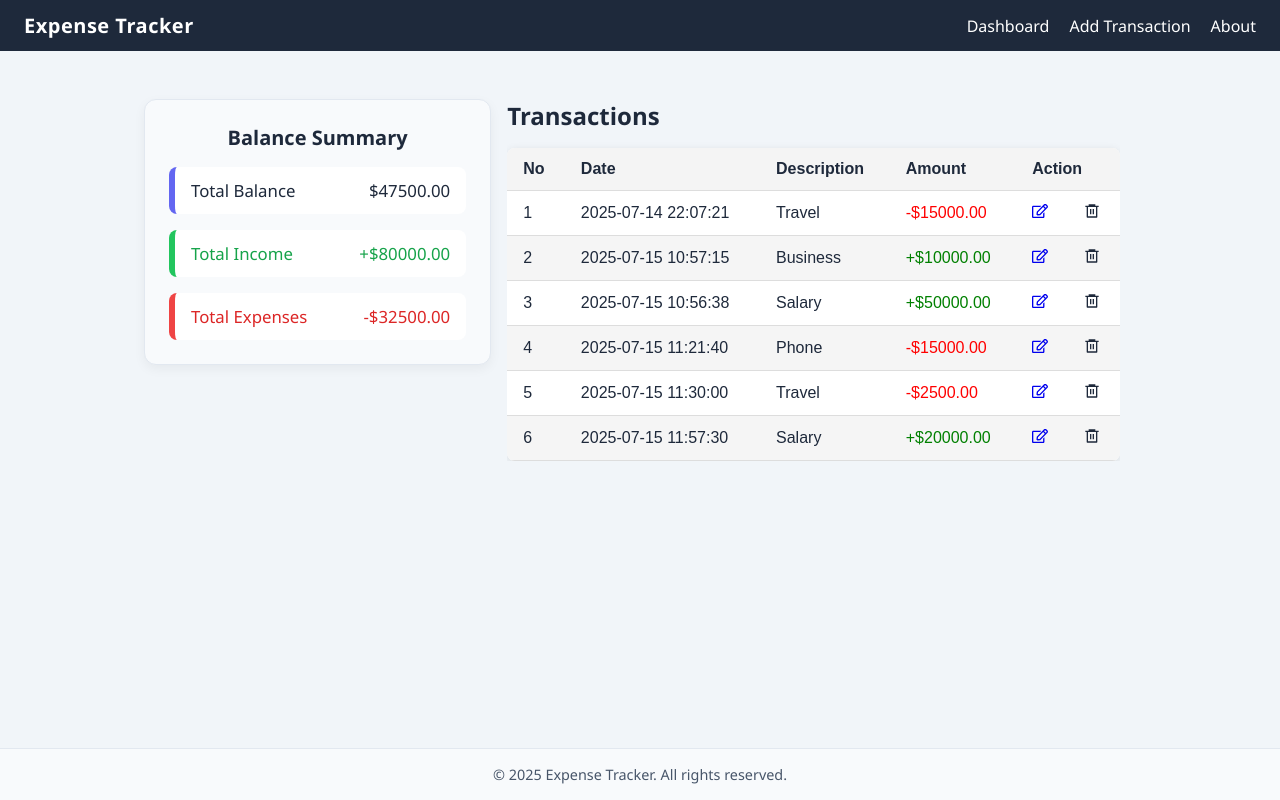
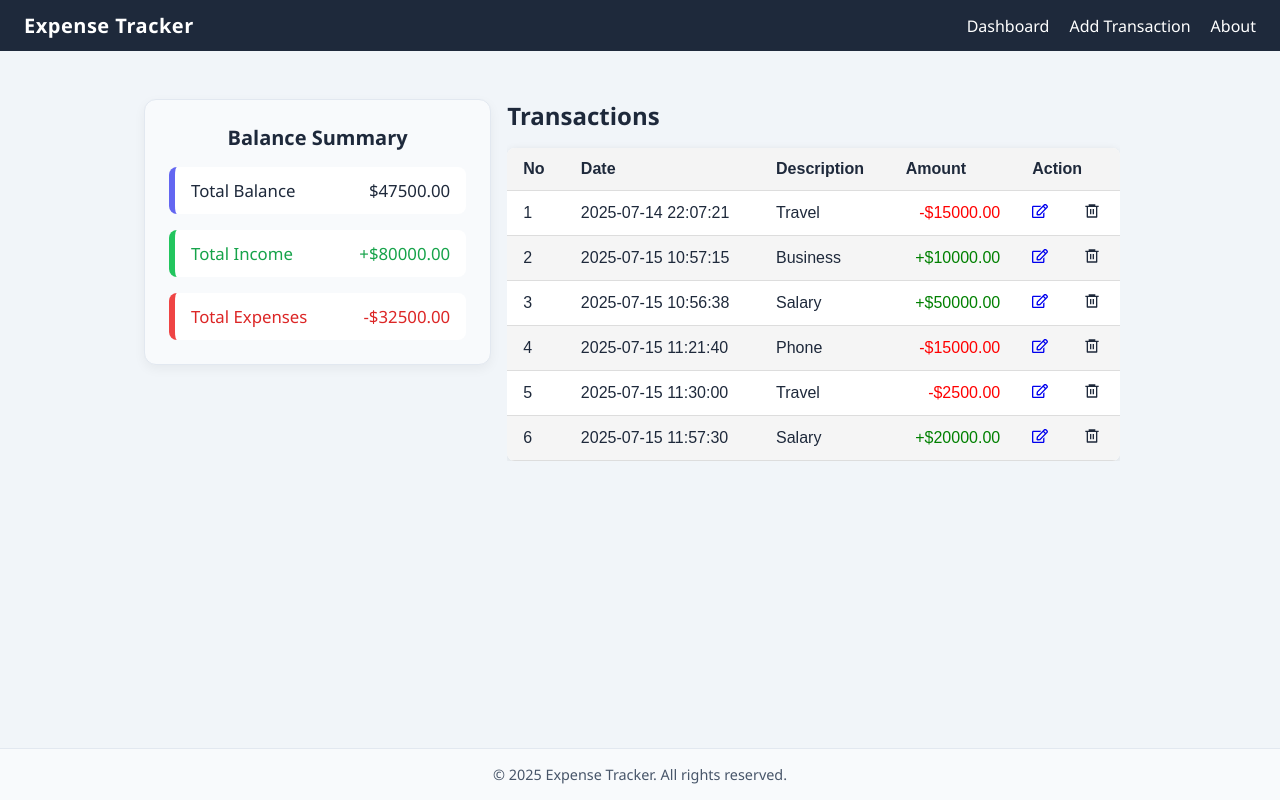
Before and after one commit to sharfrasaqsan/react-expense-tracker, a React (Create React App) app: page / in a window 1280 px wide. Built offline with nearby package versions, Linux system fonts and the light colour scheme; data requests are answered from the project's data file.

Commit message:
amount aligned to right

```diff
--- a/src/components/TransactionItem.js
+++ b/src/components/TransactionItem.js
@@ -20,6 +20,7 @@ const TransactionItem = ({ transaction, deleteTransaction }) => {
           <td
             style={{
               color: transaction.type === "income" ? "green" : "red",
+              textAlign: "right",
             }}
           >
             {transaction.type === "income" ? "+" : "-"}$
```
